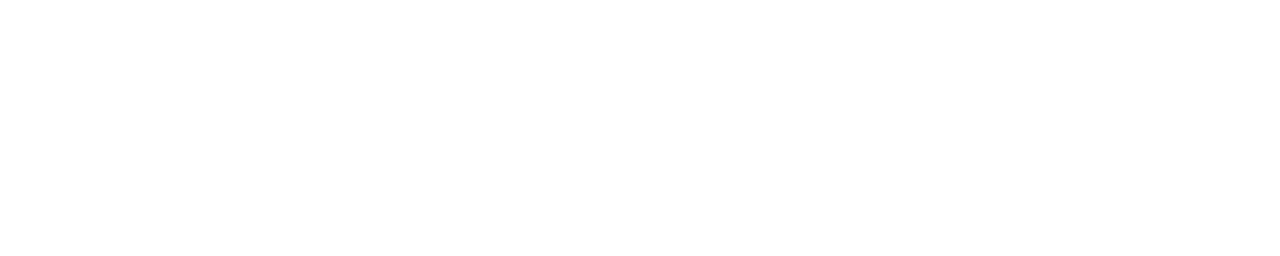
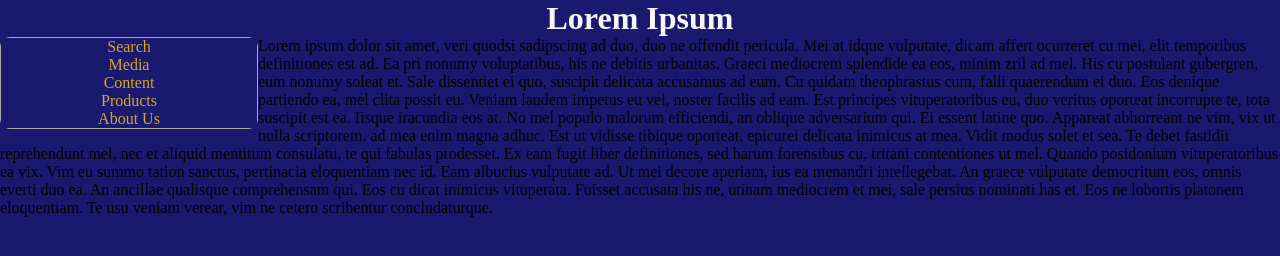
Before and after one commit to roccopaccione/personal-repo, a plain HTML site: page flexbox&media_queries.html in a window 1280 px wide. Drawn offline with Linux system fonts and the light colour scheme.

Commit message:
updated styling and content

```diff
--- a/css/media_project.css
+++ b/css/media_project.css
@@ -0,0 +1,35 @@
+* {
+    padding: 0;
+    margin: 0;
+    box-sizing: content-box;
+    background-color: midnightblue;
+}
+h1 {
+    text-align: center;
+    color: #F6F6F6;
+}
+.container {
+    display: table;
+    float: left;
+    clear: both;
+    width: 20%;
+    height: 100%;
+    margin: 0;
+    background-color: #F6F6F6;
+    border: 1px solid darkgrey;
+    border-radius: 10px;
+
+}
+ul {
+    list-style-type: none;
+    text-align: center;
+    display: table-cell;
+    background-color: #F6F6F6;
+}
+a {
+    text-decoration: none;
+    color: goldenrod;
+}
+a :hover {
+    color: snow;
+}
--- a/flexbox&media_queries.html
+++ b/flexbox&media_queries.html
@@ -2,9 +2,43 @@
 <html lang="en">
 <head>
     <meta charset="UTF-8">
-    <title>Title</title>
+    <title>Media Practice</title>
+    <link rel="stylesheet" href="css/media_project.css">
 </head>
 <body>
+<h1>Lorem Ipsum</h1>
+<nav>
+    <ul class="container">
+        <li><a href="#">Search</a></li>
+        <li><a href="#">Media</a></li>
+        <li><a href="#">Content</a></li>
+        <li><a href="#">Products</a></li>
+        <li><a href="#">About Us</a></li>
+    </ul>
+    <article>
+        Lorem ipsum dolor sit amet, veri quodsi sadipscing ad duo, duo ne offendit pericula. Mei at idque vulputate, dicam
+        affert ocurreret cu mei, elit temporibus definitiones est ad. Ea pri nonumy voluptatibus, his ne debitis urbanitas.
+        Graeci mediocrem splendide ea eos, minim zril ad mel. His cu postulant gubergren, eum nonumy soleat et. Sale
+        dissentiet ei quo, suscipit delicata accusamus ad eum.
 
+        Cu quidam theophrastus cum, falli quaerendum ei duo. Eos denique partiendo ea, mel clita possit eu. Veniam laudem
+        impetus eu vel, noster facilis ad eam. Est principes vituperatoribus eu, duo veritus oporteat incorrupte te, tota
+        suscipit est ea. Iisque iracundia eos at.
+
+        No mel populo malorum efficiendi, an oblique adversarium qui. Ei essent latine quo. Appareat abhorreant ne vim, vix
+        ut nulla scriptorem, ad mea enim magna adhuc. Est ut vidisse tibique oporteat, epicurei delicata inimicus at mea.
+        Vidit modus solet et sea.
+
+        Te debet fastidii reprehendunt mel, nec et aliquid mentitum consulatu, te qui fabulas prodesset. Ex eam fugit liber
+        definitiones, sed harum forensibus cu, tritani contentiones ut mel. Quando posidonium vituperatoribus ea vix. Vim eu
+        summo tation sanctus, pertinacia eloquentiam nec id. Eam albucius vulputate ad.
+
+        Ut mei decore aperiam, ius ea menandri intellegebat. An graece vulputate democritum eos, omnis everti duo ea. An
+        ancillae qualisque comprehensam qui. Eos cu dicat inimicus vituperata. Fuisset accusata his ne, utinam mediocrem et
+        mei, sale persius nominati has et. Eos ne lobortis platonem eloquentiam. Te usu veniam verear, vim ne cetero
+        scribentur concludaturque.
+    </article>
+
+</nav>
 </body>
 </html>
```
